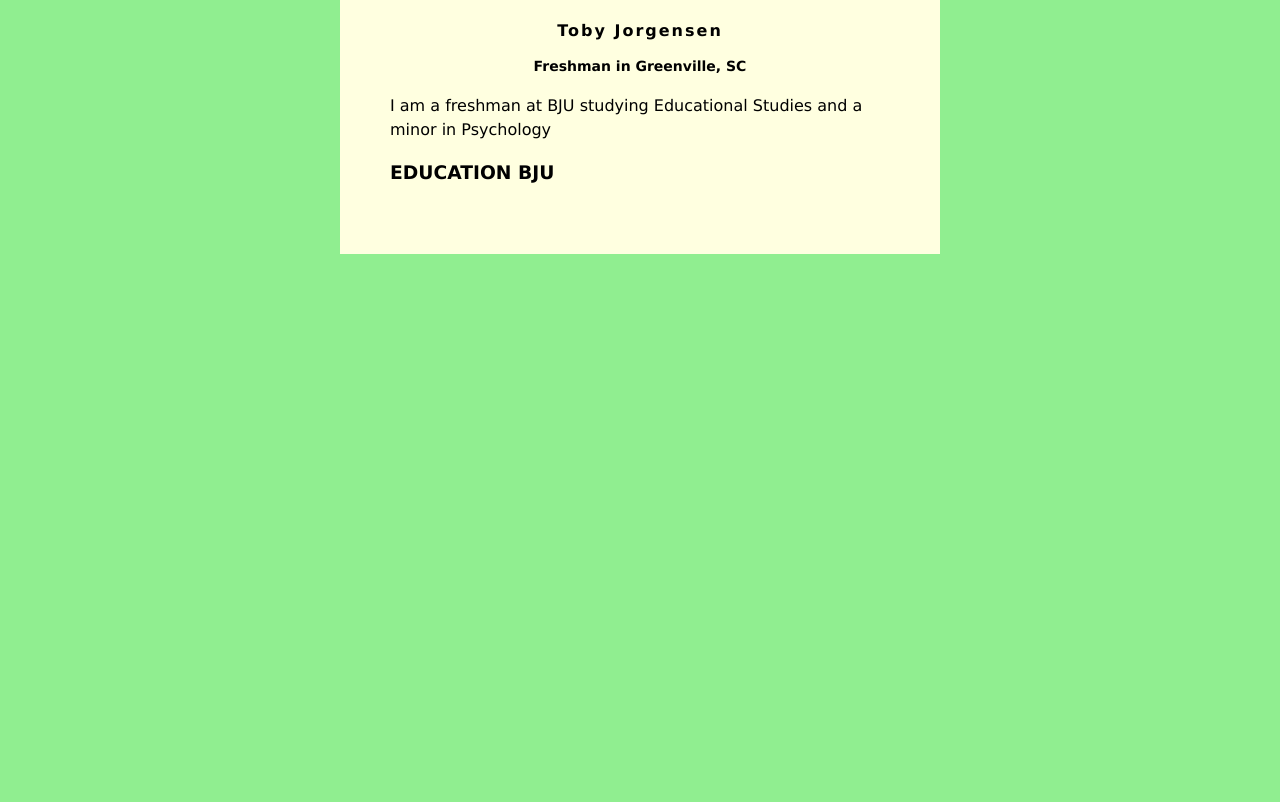
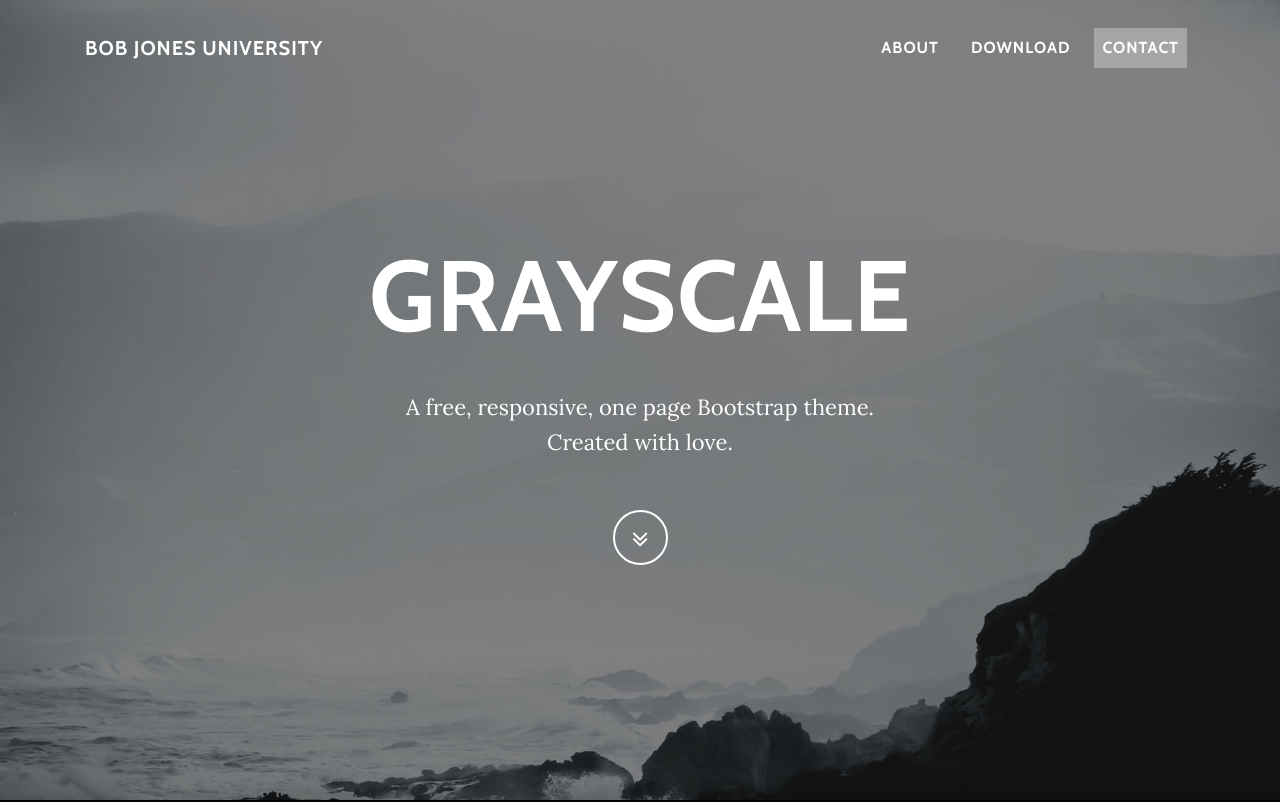
Before and after one commit to Tobyjorg/Tobyjorg.github.io, a plain HTML site: page index.html in a window 1280 px wide. Shown: the top 802 px of the page. Drawn offline with nearby package versions, Linux system fonts and the light colour scheme.

Commit message:
Add files via upload

```diff
--- a/index.html
+++ b/index.html
@@ -1,42 +1,85 @@
+<!DOCTYPE html>
 <html>
+
 <head>
-<style>
-body {
-     background: lightgreen;
-     font-family: Verdana;
-  }
-  #content {
-      background: lightyellow;
-      min-width: 200px;
-      max-width: 500px;
-      padding: 50px;
-      margin: auto;
-      margin-top: -50px;
-      line-height: 150%;
-     }
-h1   {
-     letter-spacing: 2px;
-     font-size: 16px;
-     text-align: center;
-     }
-h2   {
-     font-size: 14px;
-     text-align: center;
-     }
-h3   {
-     font-sixe: 12px;
-     }
-</style>
+    <meta charset="utf-8">
+    <meta name="viewport" content="width=device-width, initial-scale=1.0, shrink-to-fit=no">
+    <title>Home - Bob Jones University</title>
+    <meta name="description" content="This is my website for Lab 10">
+    <link rel="stylesheet" href="assets/bootstrap/css/bootstrap.min.css">
+    <link rel="stylesheet" href="https://fonts.googleapis.com/css?family=Lora:400,700,400italic,700italic">
+    <link rel="stylesheet" href="https://fonts.googleapis.com/css?family=Cabin:700">
+    <link rel="stylesheet" href="assets/fonts/font-awesome.min.css">
 </head>
-<body>
-     <div id="content">
-          <h1>Toby Jorgensen</h1>
-          <h2>Freshman in Greenville, SC</h2>
-          <p>I am a freshman at BJU studying Educational Studies and a minor in Psychology</p>
-     <h3>EDUCATION</h3?
-          Educational Studies<br>
-          BJU
-          </div>
 
+<body id="page-top">
+    <nav class="navbar navbar-light navbar-expand-md navbar navbar-expand-lg fixed-top" id="mainNav">
+        <div class="container"><a class="navbar-brand js-scroll-trigger" href="#">Bob Jones University</a><button data-toggle="collapse" class="navbar-toggler navbar-toggler-right" data-target="#navbarResponsive" type="button" aria-controls="navbarResponsive" aria-expanded="false"
+                aria-label="Toggle navigation" value="Menu"><i class="fa fa-bars"></i></button>
+            <div class="collapse navbar-collapse" id="navbarResponsive">
+                <ul class="nav navbar-nav ml-auto">
+                    <li class="nav-item nav-link js-scroll-trigger"><a class="nav-link active js-scroll-trigger" href="#about">About</a></li>
+                    <li class="nav-item nav-link js-scroll-trigger"><a class="nav-link js-scroll-trigger" href="#download">download</a></li>
+                    <li class="nav-item nav-link js-scroll-trigger"><a class="nav-link js-scroll-trigger" href="#contact">contact</a></li>
+                </ul>
+            </div>
+        </div>
+    </nav>
+    <header class="masthead" style="background-image:url('assets/img/intro-bg.jpg');">
+        <div class="intro-body">
+            <div class="container">
+                <div class="row">
+                    <div class="col-lg-8 mx-auto">
+                        <h1 class="brand-heading">grayscale</h1>
+                        <p class="intro-text">A free, responsive, one page Bootstrap theme.<br>Created with love.</p><a class="btn btn-link btn-circle" role="button" href="#about"><i class="fa fa-angle-double-down animated"></i></a></div>
+                </div>
+            </div>
+        </div>
+    </header>
+    <section id="about" class="content-section text-center">
+        <div class="container">
+            <div class="row">
+                <div class="col-lg-8 mx-auto">
+                    <h2>About grayscale</h2>
+                    <p>Grayscale is a free Bootstrap theme. It can be yours right now, simply download the template on&nbsp;<a href="#">the preview page</a>. The theme is open source, and you can use it for any purpose, personal or commercial.</p>
+                    <p>This theme features stock photos by&nbsp;<a href="#">Gratisography</a>&nbsp;along with a custom Google Maps skin courtesy of&nbsp;<a href="#">Snazzy Maps</a>.</p>
+                    <p>Grayscale includes full HTML, CSS, and custom JavaScript files along with SASS and LESS files for easy customization!</p>
+                </div>
+            </div>
+        </div>
+    </section>
+    <section id="download" class="download-section content-section text-center" style="background-image:url('assets/img/downloads-bg.jpg');">
+        <div class="container">
+            <div class="col-lg-8 mx-auto">
+                <h1>Download Grayscale</h1>
+                <p>You can download Grayscale for free on the preview page.</p><button class="btn btn-primary btn-lg btn-default" type="button">visit download page</button></div>
+        </div>
+    </section>
+    <section id="contact" class="content-section text-center">
+        <div class="container">
+            <div class="row">
+                <div class="col-lg-8 mx-auto">
+                    <h2>Contact us</h2>
+                    <p>Feel free to leave us a comment on the<a href="#">&nbsp;Grayscale template overview page</a>&nbsp;to give some feedback about this theme!</p>
+                    <ul class="list-inline banner-social-buttons">
+                        <li class="list-inline-item">&nbsp;<button class="btn btn-primary btn-lg btn-default" type="button"><i class="fa fa-google-plus fa-fw"></i><span class="network-name">&nbsp; Google+</span></button></li>
+                        <li class="list-inline-item">&nbsp;<button class="btn btn-primary btn-lg btn-default" type="button"><i class="fa fa-twitter fa-fw"></i><span class="network-name">&nbsp;Twitter</span></button></li>
+                        <li class="list-inline-item">&nbsp;<button class="btn btn-primary btn-lg btn-default" type="button"><i class="fa fa-github fa-fw"></i><span class="network-name">&nbsp;github</span></button></li>
+                    </ul>
+                </div>
+            </div>
+        </div>
+    </section>
+    <div class="map-clean"><iframe allowfullscreen="" frameborder="0" src="https://cdn.bootstrapstudio.io/placeholders/map.html" width="100%" height="450"></iframe></div>
+    <footer>
+        <div class="container text-center">
+            <p>Copyright ©&nbsp;Bob Jones University 2022</p>
+        </div>
+    </footer>
+    <script src="assets/js/jquery.min.js"></script>
+    <script src="assets/bootstrap/js/bootstrap.min.js"></script>
+    <script src="https://cdnjs.cloudflare.com/ajax/libs/jquery-easing/1.4.1/jquery.easing.min.js"></script>
+    <script src="assets/js/grayscale.js"></script>
 </body>
+
 </html>
```
